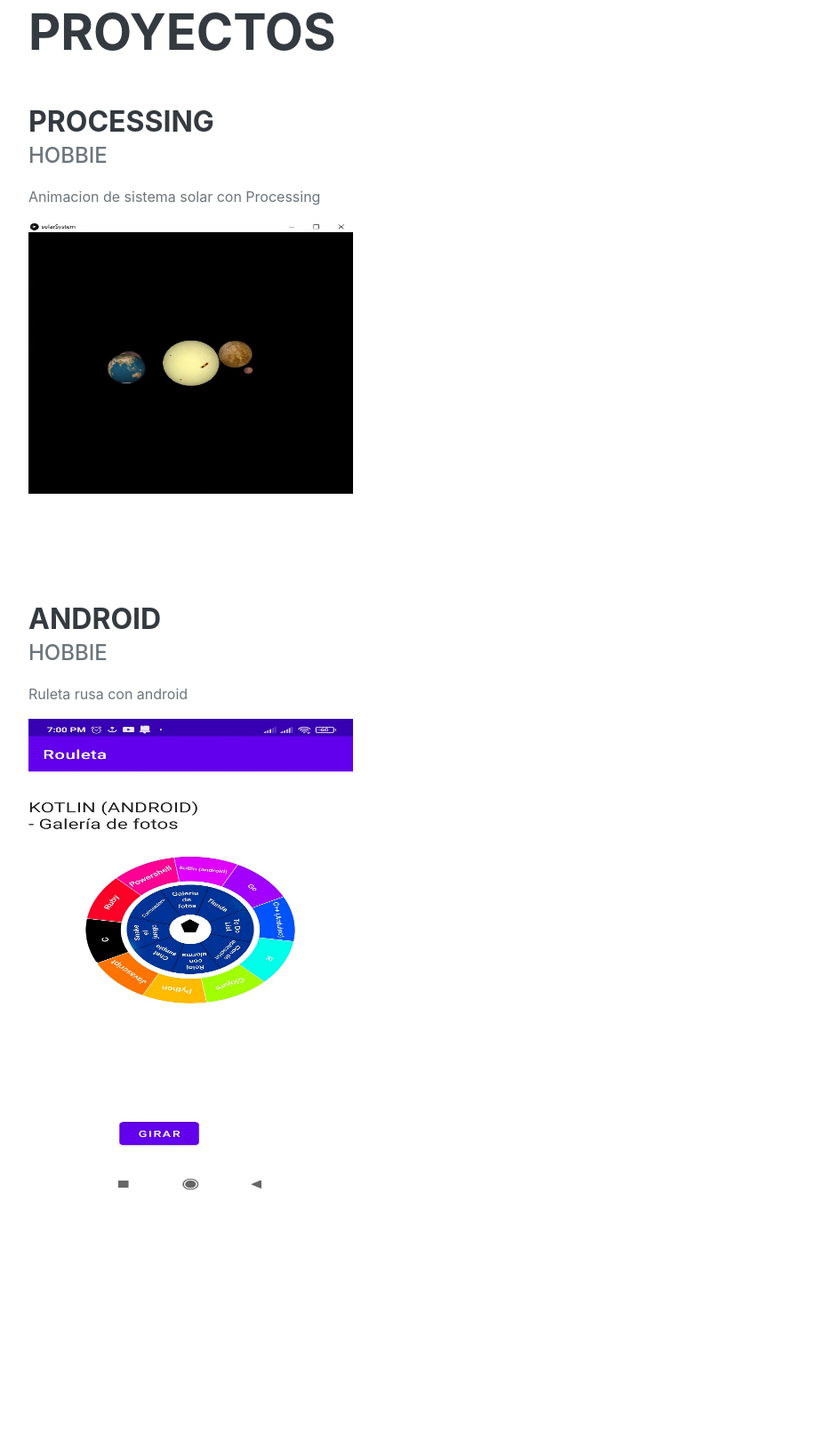
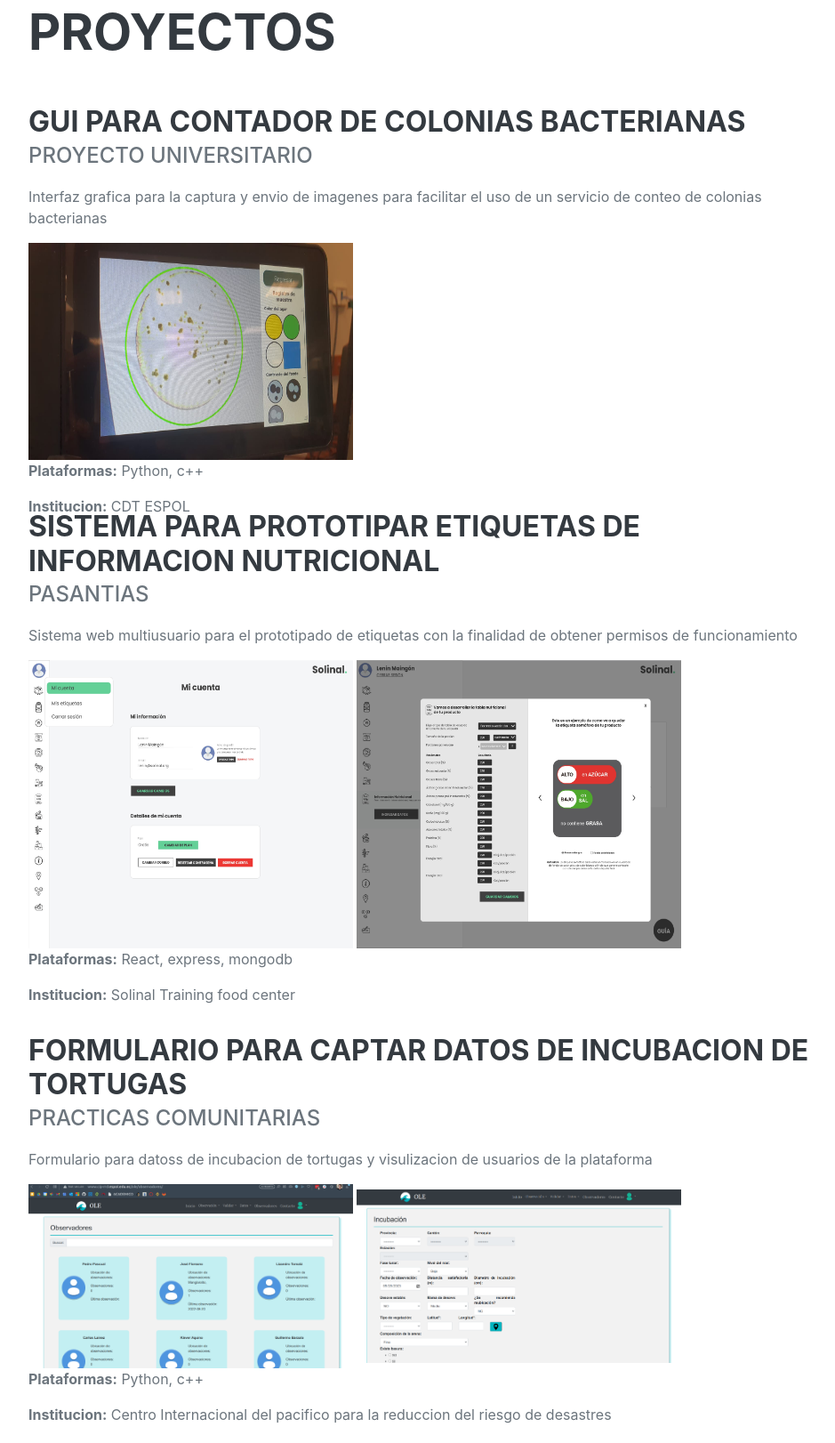
Before and after one commit to MMarck/portafolio2, a plain HTML site: page index.html in a window 1280 px wide. Shown: the part 878-2500 px from the top of the page at 89% size, without its empty margins (288-1227 px from the left). Drawn offline with nearby package versions, Linux system fonts and the light colour scheme; a web font is replaced by a local one.

Commit message:
cambios nuevos

```diff
--- a/index.html
+++ b/index.html
@@ -50,7 +50,7 @@
                     <div class="social-icons">
                         <a class="social-icon" href="https://github.com/MMarck"><i class="fab fa-github"></i></a>
                         <a class="social-icon" href="https://leetcode.com/MarkMR/"><i class="fab fa-twitter"></i></a>
-                        <a class="social-icon" href="https://platzi.com/p/M4rcks/"><i class="fab fa-facebook"></i></a>
+
                     </div>
                 </div>
             </section>
@@ -59,20 +59,55 @@
             <section class="resume-section" id="experience">
                 <div class="resume-section-content">
                     <h2 class="mb-5">Proyectos</h2>
-                    <div class="d-flex flex-column flex-md-row justify-content-between mb-5">
+
+                    <div class="d-flex flex-column flex-md-row justify-content-between my-5">
                         <div class="flex-grow-1">
-                            <h3 class="mb-0">Processing</h3>
-                            <div class="subheading mb-3">Hobbie</div>
-                            <p>Animacion de sistema solar con Processing</p>
-                            <img src="assets/img/proyecto1.jpg" style="width:40%;height:60%; ">
+                            <h3 class="mb-0">GUI para contador de colonias bacterianas</h3>
+                            <div class="subheading mb-3">Proyecto universitario</div>
+                            <p>Interfaz grafica para la captura y envio de imagenes para facilitar el uso de un servicio de conteo de colonias bacterianas</p>
+                            <img src="assets/img/cellularmi_raspberry_photo.jpeg" style="width:40%;height:60%; ">
+                            <br>
+                            <p><b>Plataformas:</b> Python, c++</p>
+                            <p><b>Institucion:</b> CDT ESPOL</p>
                         </div>
                     </div>
-                    <div class="d-flex flex-column flex-md-row justify-content-between mb-5">
+
+                    <div class="d-flex flex-column flex-md-row justify-content-between my-5">
+                        <div class="flex-grow-1">
+                            <h3 class="mb-0">Sistema para prototipar etiquetas de informacion nutricional</h3>
+                            <div class="subheading mb-3">Pasantias</div>
+                            <p>Sistema web multiusuario para el prototipado de etiquetas con la finalidad de obtener permisos de funcionamiento</p>
+                            <img src="assets/img/etiqueta_solinal1.jpg" style="width:40%;height:60%; ">
+                            <img src="assets/img/etiqueta_solinal2.jpg" style="width:40%;height:60%; ">
+                            <br>
+                            <p><b>Plataformas:</b> React, express, mongodb</p>
+                            <p><b>Institucion:</b> Solinal Training food center</p>
+                        </div>
+                    </div>
+
+                    <div class="d-flex flex-column flex-md-row justify-content-between my-5">
+                        <div class="flex-grow-1">
+                            <h3 class="mb-0">Formulario para captar datos de incubacion de tortugas</h3>
+                            <div class="subheading mb-3">Practicas comunitarias</div>
+                            <p> Formulario para datoss de incubacion de tortugas y visulizacion de usuarios de la plataforma</p>
+                            <img src="assets/img/ole1.png" style="width:40%;aspect-ratio:unset ">
+                            <img src="assets/img/ole2.png" style="width:40%;aspect-ratio:unset; ">
+                            <br>
+                            <p><b>Plataformas:</b> Python, c++</p>
+                            <p><b>Institucion:</b> Centro Internacional del pacifico para la reduccion del riesgo de desastres</p>
+                        </div>
+                    </div>
+
+
+
+                    <div class="d-flex flex-column flex-md-row justify-content-between my-5">
                         <div class="flex-grow-1">
                             <h3 class="mb-0">Android</h3>
                             <div class="subheading mb-3">Hobbie</div>
                             <p>Ruleta rusa con android</p>
-                            <img src="assets/img/proyecto2.jpg" style="width:40%;height:60%; ">
+                            <img src="assets/img/proyecto2.jpg" style="width:20%;aspect-ratio: unset; border: solid 1px gray; ">
+                            <br>
+                            <p><b>Plataformas:</b> java </p>
                         </div>
 
                     </div>
@@ -87,11 +122,11 @@
                     <div class="d-flex flex-column flex-md-row justify-content-between mb-5">
                         <div class="flex-grow-1">
                             <h3 class="mb-0">AITEC</h3>
-                            <div class="subheading mb-3">Curso de desarrollo de apliciones móviles</div>
+                            <div class="subheading mb-3">Curso de desarrollo de aplicaciones móviles</div>
                             <div>nivel principiante</div>
 
                         </div>
-                        <div class="flex-shrink-0"><span class="text-primary">junio 2017 - agosto 2017</span></div>
+                        <div class="flex-shrink-0"><span class="text-primary">junio 2021 - agosto 2022</span></div>
                     </div>
                     <div class="d-flex flex-column flex-md-row justify-content-between mb-5">
                         <div class="flex-grow-1">
@@ -106,14 +141,14 @@
                             <div>completado exitosamente</div>
 
                         </div>
-                        <div class="flex-shrink-0"><span class="text-primary">abril 2020 - julio 2020</span></div>
+                        <div class="flex-shrink-0"><span class="text-primary">abril 2021 - julio 2021</span></div>
                     </div>
 
 
                     <div class="d-flex flex-column flex-md-row justify-content-between">
                         <div class="flex-grow-1">
                             <h3 class="mb-0">Escuela superior  Politecnica del litoral</h3>
-                            <div class="subheading mb-3"> 8 semestres en la carrera de computacion </div>
+                            <div class="subheading mb-3"> 9 semestres en la carrera de computacion </div>
 
                         </div>
                         <div class="flex-shrink-0"><span class="text-primary">mayo 2018  - actualidad</span></div>
@@ -142,8 +177,8 @@
             <section class="resume-section" id="interests">
                 <div class="resume-section-content">
                     <h2 class="mb-5">Intereses</h2>
-                    <p>A parte de mis estudiso en mi tiempo libre me gusta revisar proyectos de codigo abierto, como estan escritos y hacer sugerencias</p>
-                    <p class="mb-0">Entre mis eintereses de estudio actualmente esta la estadistica, inteligencia artificial, desarrollo movil y patrones de diseño.</p>
+                    <p>A parte de mis estudios, en mi tiempo libre me gusta revisar proyectos de codigo abierto, como estan escritos y hacer sugerencias</p>
+                    <p class="mb-0">Entre mis intereses de estudio actualmente esta la estadistica, inteligencia artificial, desarrollo movil y patrones de diseño.</p>
                 </div>
             </section>
             <hr class="m-0" />
```
Also changed, not shown: assets/img/cellularmi_raspberry_photo.jpeg (added), assets/img/etiqueta_solinal1.jpg (added), assets/img/etiqueta_solinal2.jpg (added), assets/img/ole1.png (added), assets/img/ole2.png (added), assets/img/platzi_logo.png (added), assets/img/profile.jpg, assets/img/proyecto1.jpg (deleted).
